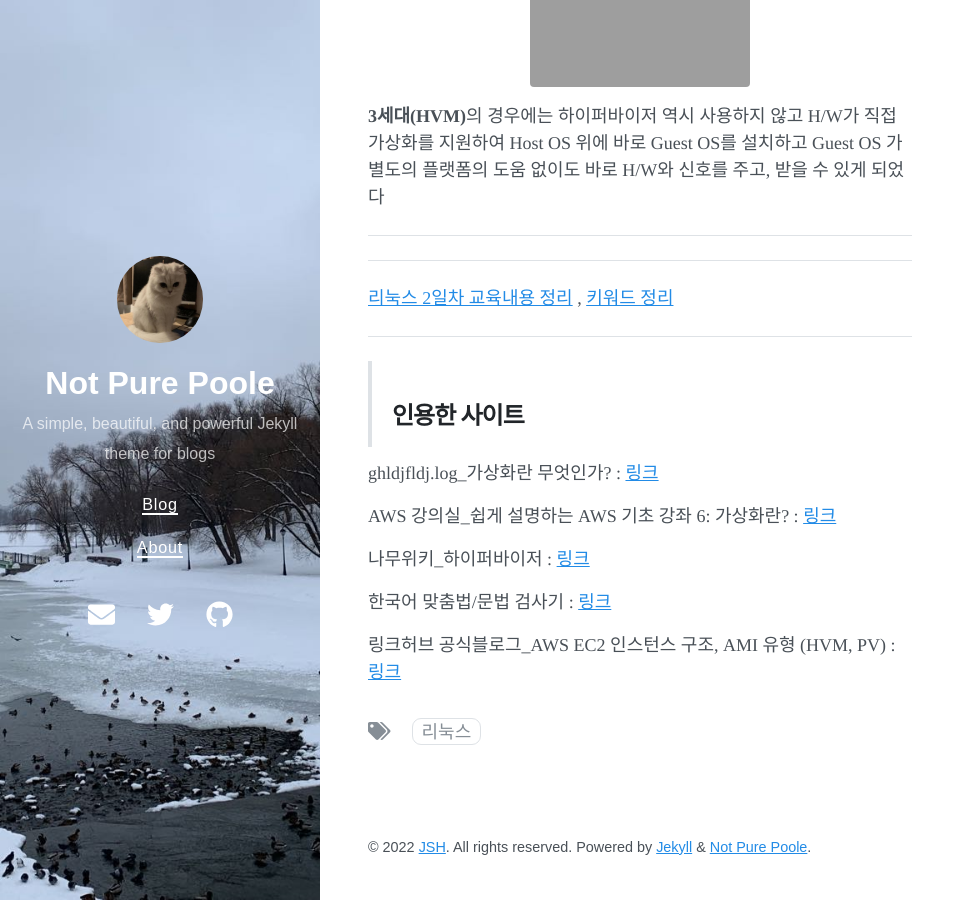
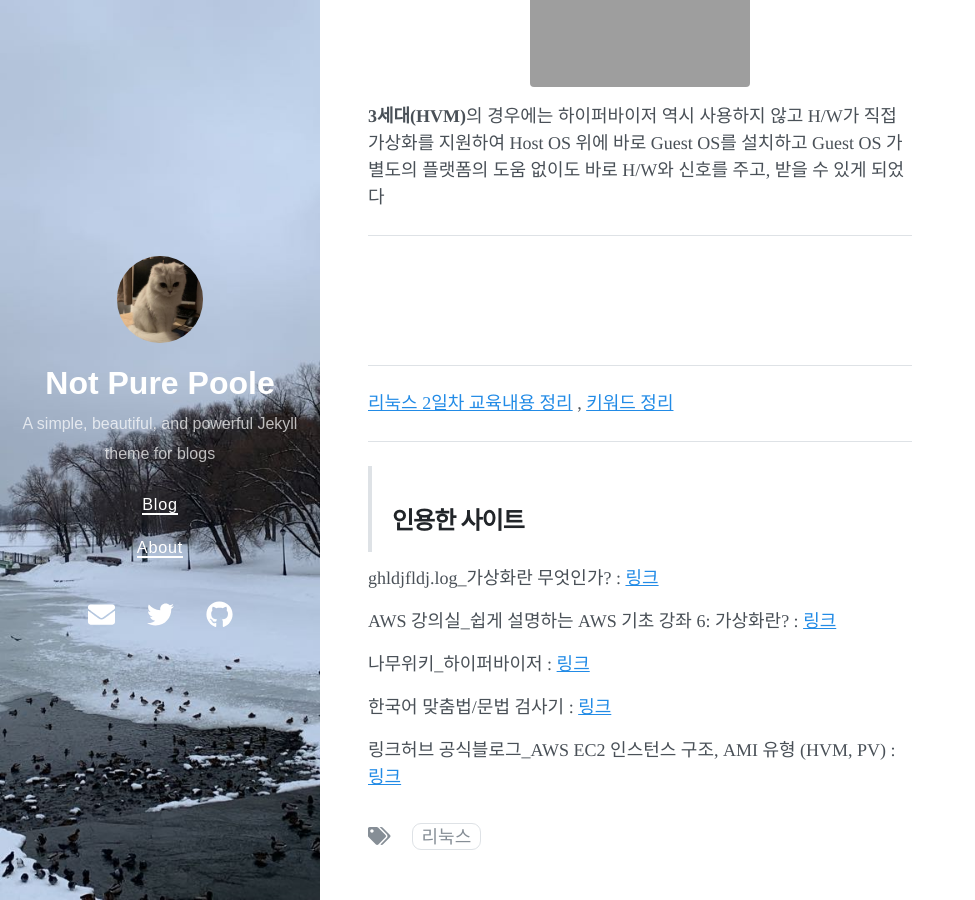
Before and after one commit to whtndgus/JSH, a Jekyll site: the page built from _posts/2022-11-18-ncp.md, in a window 1280 px wide and 900 px high, scrolled down 1908 px. Shown: the whole window, without its empty margins (0-975 px from the left). Built offline with Jekyll 4.4.1, drawn with Linux system fonts in a browser that asks for light colours; nearby versions of some CDN libraries; grey boxes are pictures that could not be loaded.

Commit message:
home test

```diff
--- a/_posts/2022-11-18-ncp.md
+++ b/_posts/2022-11-18-ncp.md
@@ -53,6 +53,10 @@ date: 2022-11-18 15:32 +0900
 
 ---
 
+<br>
+<br>
+<br>
+
 ---
 
 [리눅스 2일차 교육내용 정리](https://jsh961015.notion.site/22-11-18-0b42473772ba4961be8f5794e73c2cae){:target="_blank"} , [키워드 정리](https://jsh961015.notion.site/ad540ee8a71f415286a6c46034cc904b){:target="_blank"}
```
